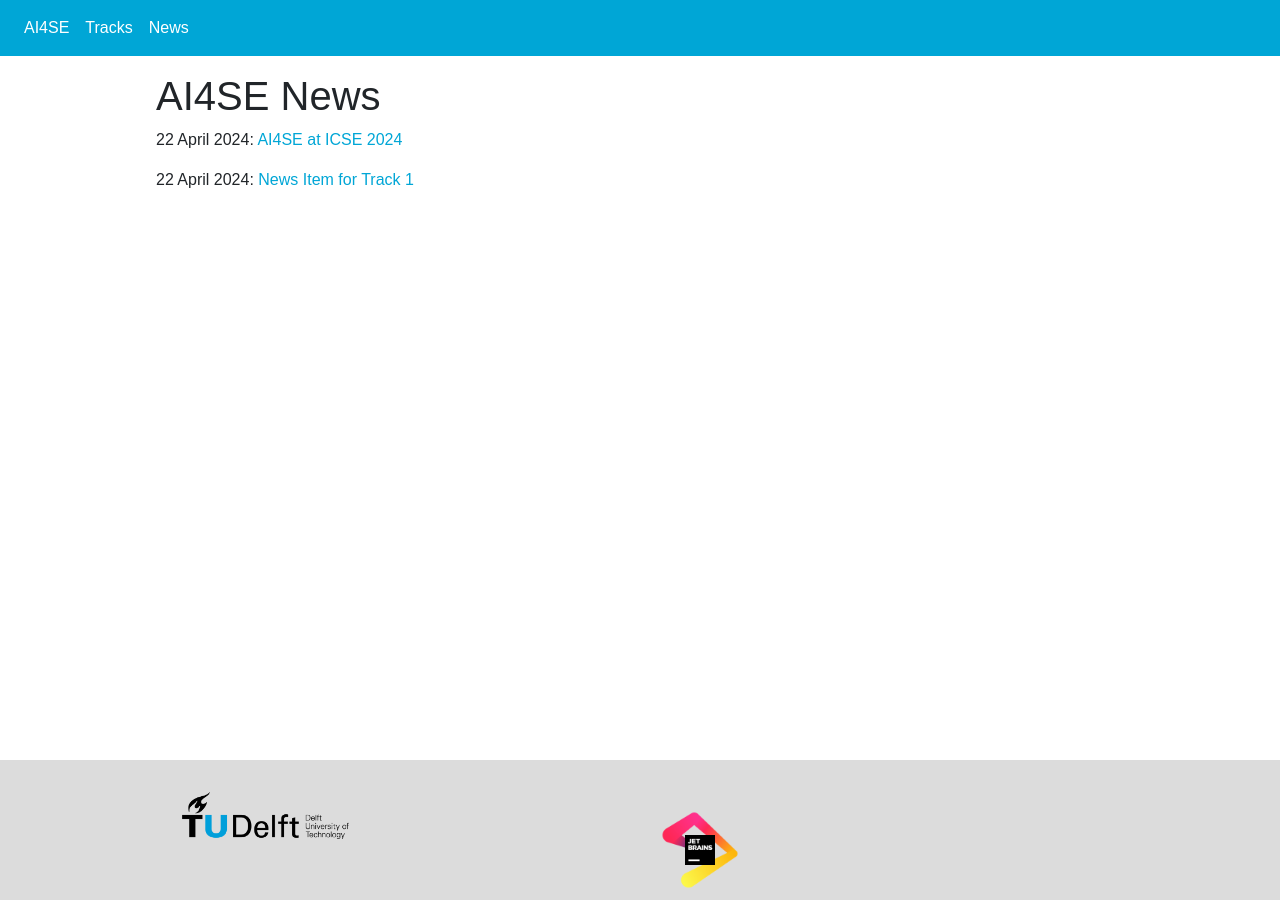
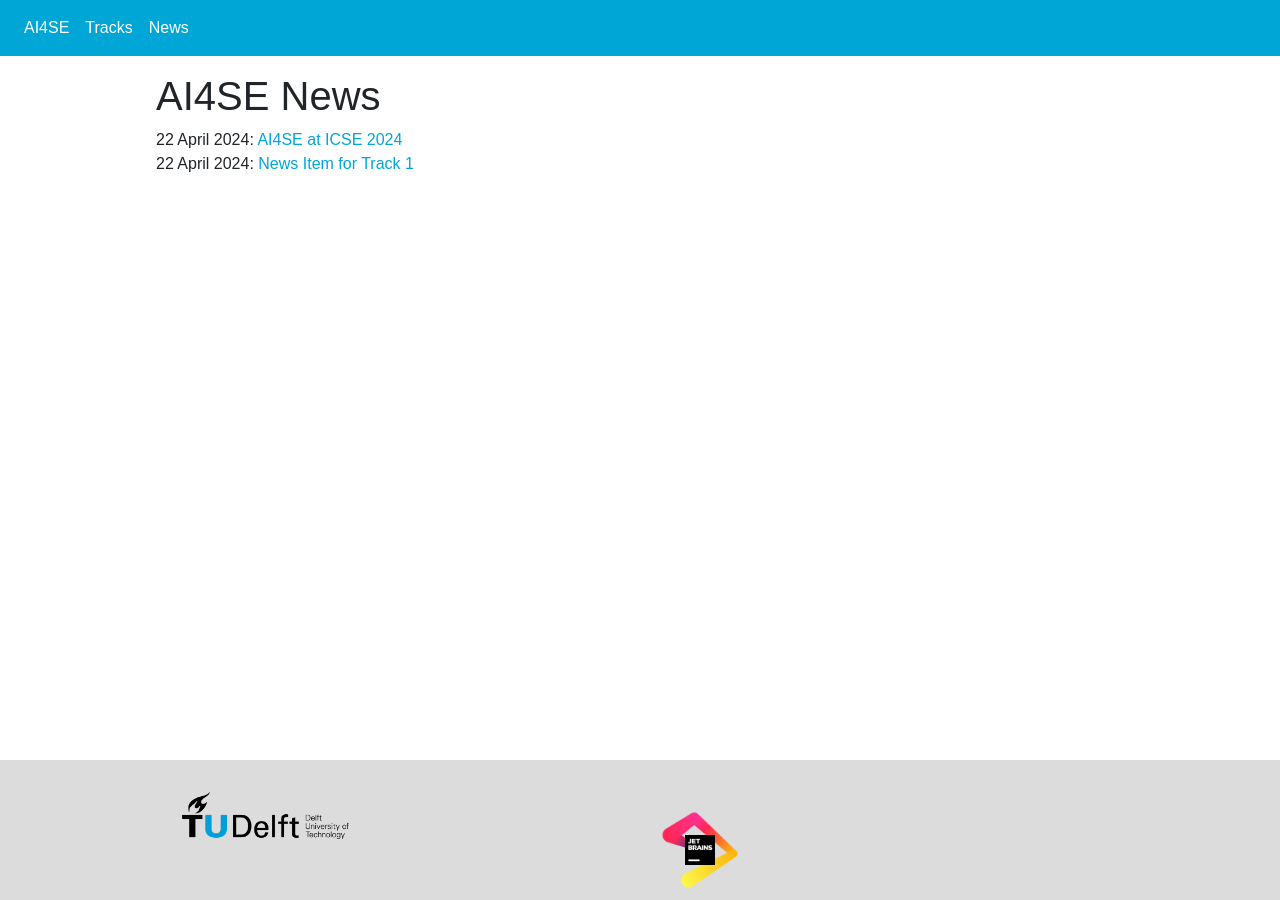
Before and after one commit to SERG-Delft/ai4se-website, a Jekyll site: the page built from news.md, in a window 1280 px wide. Built offline with Jekyll 4.4.1, drawn with Linux system fonts in a browser that asks for light colours; nearby versions of some CDN libraries.

Commit message:
introduce a news feed component

```diff
--- /dev/null
+++ b/_includes/news-feed.html
@@ -0,0 +1,10 @@
+{% for item in news -%}
+<div class="news-item">
+    <span class="news-item__date">
+       {{item.date | date_to_long_string}}:
+    </span>
+    <span class="news-item__title">
+        <a href="{{item.url | relative_url}}">{{item.title}}</a>
+    </span>
+</div>
+{% endfor %}
--- a/news.md
+++ b/news.md
@@ -5,10 +5,5 @@ title: AI4SE News
 
 # AI4SE News
 
-{% for item in site.news -%}
-
-{{item.date | date_to_long_string}}: [{{item.title}}]({{item.url | relative_url}})
-
-{% endfor %}
-
-<br/>
+{% assign news = site.news %}
+{% include news-feed.html %}
```
